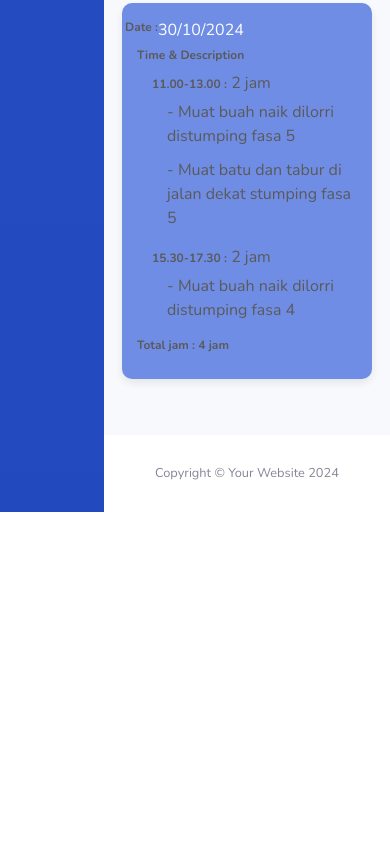
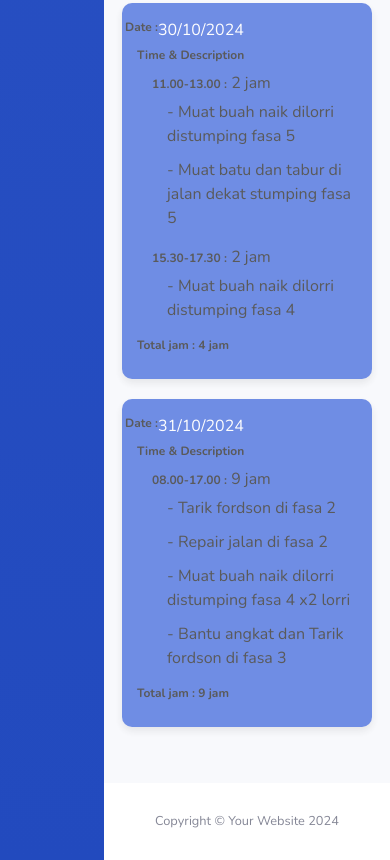
Before and after one commit to Iz-Technology/Backhoe, a plain HTML site: page oktober.html in a window 390 px wide. Shown: the part 9237-10097 px from the top of the page. Before the commit the page ends 9749 px from the top, so only its background shows below. Drawn offline with nearby package versions, Linux system fonts and the light colour scheme.

Commit message:
memperbaharui gallery, october dan script

```diff
--- a/oktober.html
+++ b/oktober.html
@@ -800,6 +800,28 @@
                       </div>
                     </div>
 
+                    <div class="custom-card"> <!-- Custom card class -->
+                      <div class="row mb-2">
+                        <strong>Date :</strong> 31/10/2024
+                        <div class="col-md-10">
+                          <strong>Time & Description</strong>
+                          <ul>
+                            <li><strong>08.00-17.00 :</strong> 9 jam
+                              <ul>
+                                <li>- Tarik fordson di fasa 2</li>
+                                <li>- Repair jalan di fasa 2</li>
+                                <li>- Muat buah naik dilorri distumping fasa 4 x2 lorri</li>
+                                <li>- Bantu angkat dan Tarik fordson di fasa 3</li>
+                              </ul>
+                            </li>
+                          </ul>
+                          <div>
+                            <strong>Total jam : 9 jam</strong>
+                          </div>
+                        </div>
+                      </div>
+                    </div>
+
                   </div>
                 </div>
 
--- a/script.js
+++ b/script.js
@@ -59,7 +59,7 @@ document.addEventListener("DOMContentLoaded", function () {
   // Data manual untuk jam
   var dailyHours = [
     0, 2, 2, 2, 2, 2, 4, 6, 9, 8, 0, 5, 3, 0, 4, 9, 7, 7, 3, 8, 7, 7, 0, 0, 8,
-    9, 9, 9, 7, 4,
+    9, 9, 9, 7, 4, 9,
   ];
 
   // Hitung total jam
```
Also changed, not shown: gallery.html (+8 -0 lines).
